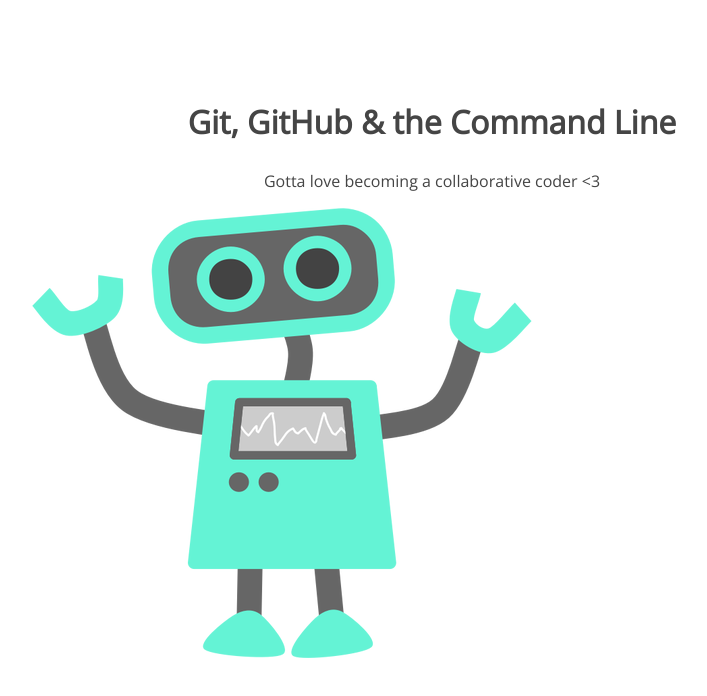
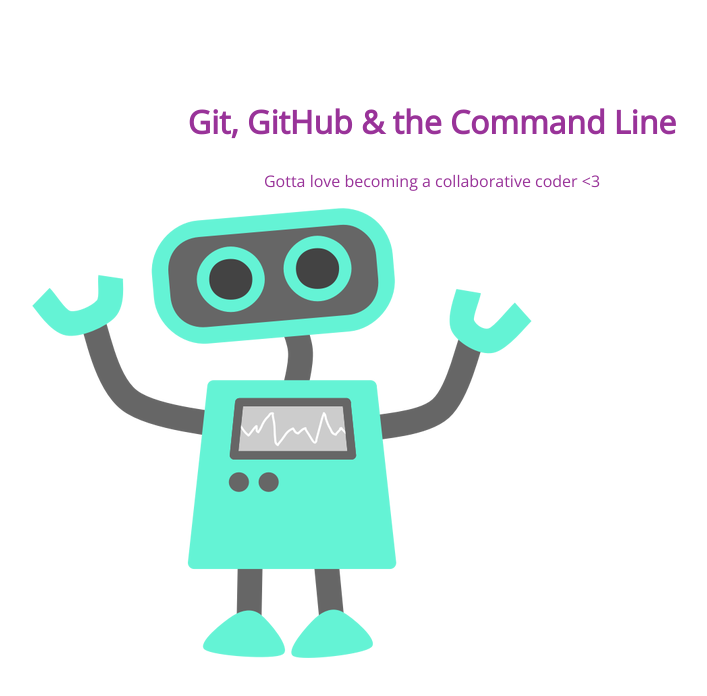
Before and after one commit to Crystel1960/105-project, a plain HTML site: page index.html in a window 1280 px wide. Shown: the whole page, without its empty margins (208-915 px from the left). Drawn offline with nearby package versions, Linux system fonts and the light colour scheme.

Commit message:
updated h1  color to #993399

```diff
--- a/css/style.css
+++ b/css/style.css
@@ -5,7 +5,7 @@ section {
 section h1,
 section p {
 	text-align: center;
-	color: #454545;
+	color: #993399;
 }
 section h1 {
 	font: 32px 'Open Sans';
```
